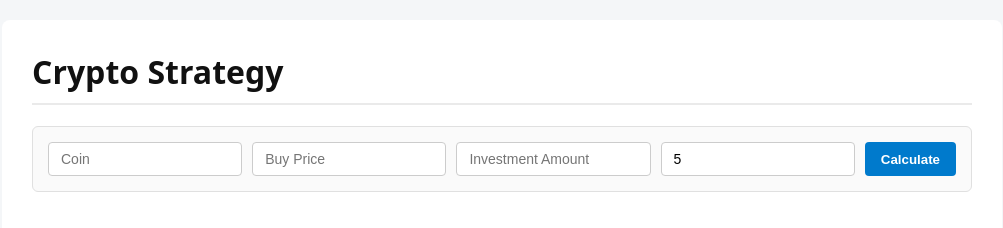
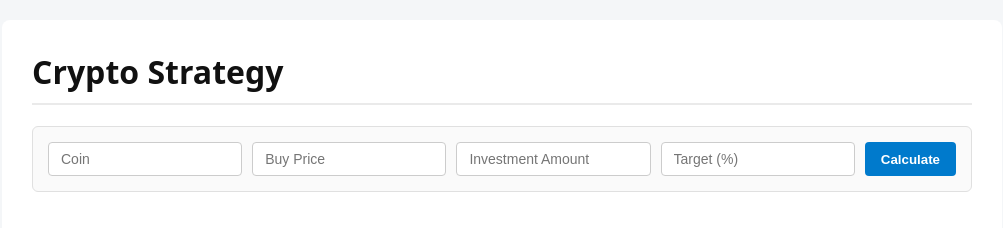
Before and after one commit to artemkorolov/trade-calc, a React (Vite) app: page / in a window 1280 px wide. Shown: the top 228 px of the page, without its empty margins (138-1141 px from the left). Built offline with nearby package versions, Linux system fonts and the light colour scheme.

Commit message:
chore: clear default target state and add validation

```diff
--- a/src/components/StrategyForm.tsx
+++ b/src/components/StrategyForm.tsx
@@ -13,12 +13,12 @@ export const StrategyForm = ({ onAddStrategy }: StrategyFormProps) => {
 	const [coin, setCoin] = useState('');
 	const [buyPrice, setBuyPrice] = useState('');
 	const [investSum, setInvestSum] = useState('');
-	const [target, setTarget] = useState('5')
+	const [target, setTarget] = useState('')
 
 	const handleSubmit = (event: React.FormEvent) => {
 		event.preventDefault();
 
-		if (!coin || !buyPrice || !investSum) {
+		if (!coin || !buyPrice || !investSum || !target) {
 			return;
 		}
 
```
